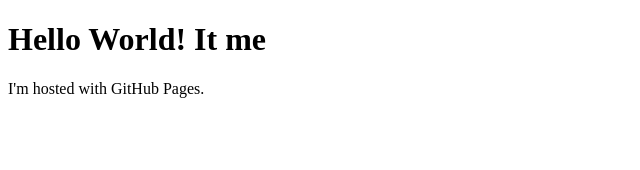
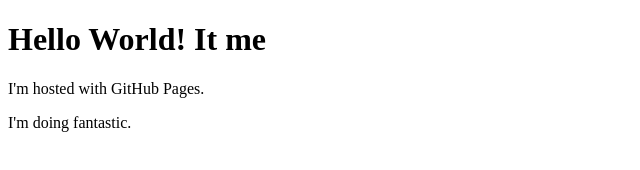
Before and after one commit to Hiddio/Hiddio.github.io, a plain HTML site: page index.html in a window 1280 px wide. Shown: the whole page, without its empty margins (0-640 px from the left). Drawn offline with Linux system fonts and the light colour scheme.

Commit message:
Updated index.html

```diff
--- a/index.html
+++ b/index.html
@@ -3,5 +3,6 @@
 <body>
 <h1>Hello World! It me</h1>
 <p>I'm hosted with GitHub Pages.</p>
+<p>I'm doing fantastic.</p>
 </body>
 </html>
```
